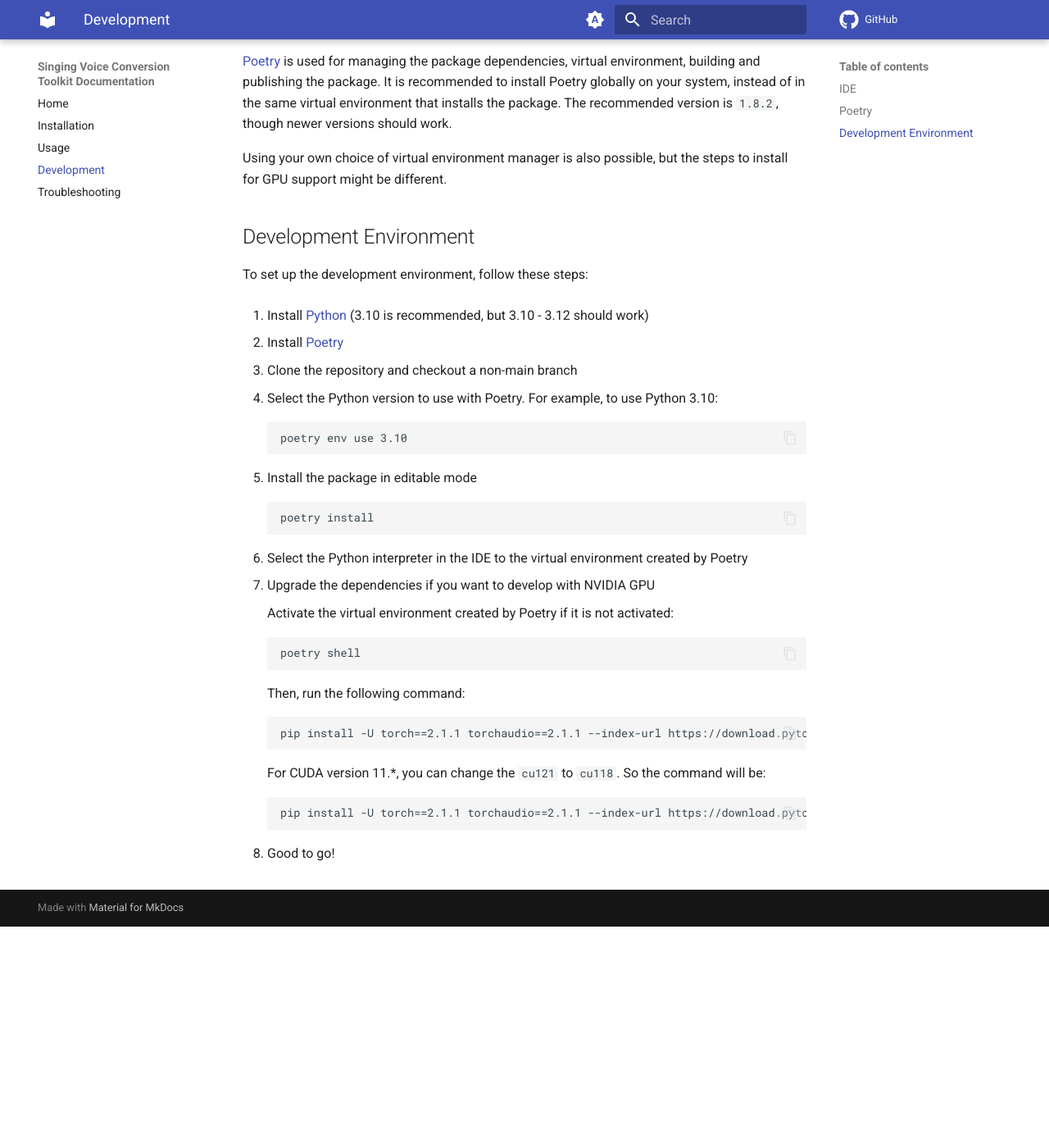
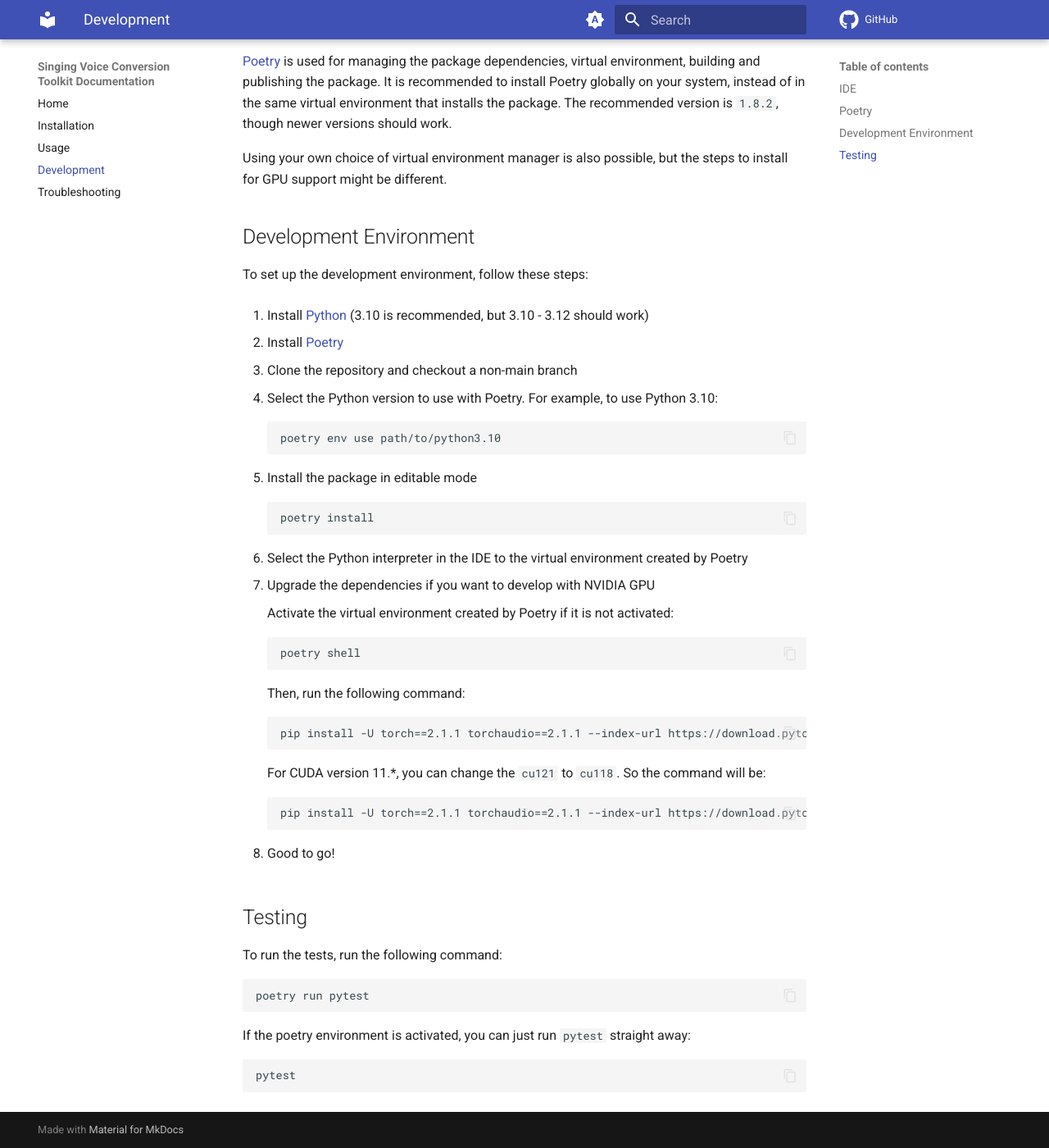
Before and after one commit to jljl1337/svc-toolkit, an MkDocs documentation site: the page built from docs/development.md, in a window 1280 px wide and 1400 px high, scrolled down 404 px. Shown: the whole window at 82% size. Built offline with MkDocs 1.6.1 and Material for MkDocs 9.7.7, drawn with Linux system fonts in a browser that asks for light colours; comment, search, counter and statistics services are not loaded; before the commit the page ends 1534 px from its top, so only the background shows below that.

Commit message:
Update development.md with testing instructions

```diff
--- a/docs/development.md
+++ b/docs/development.md
@@ -32,7 +32,7 @@ To set up the development environment, follow these steps:
 
 4. Select the Python version to use with Poetry. For example, to use Python 3.10:
 
-        poetry env use 3.10
+        poetry env use path/to/python3.10
 
 5. Install the package in editable mode
 
@@ -55,3 +55,13 @@ To set up the development environment, follow these steps:
         pip install -U torch==2.1.1 torchaudio==2.1.1 --index-url https://download.pytorch.org/whl/cu118
 
 8. Good to go!
+
+## Testing
+
+To run the tests, run the following command:
+
+    poetry run pytest
+
+If the poetry environment is activated, you can just run `pytest` straight away:
+
+    pytest
```
